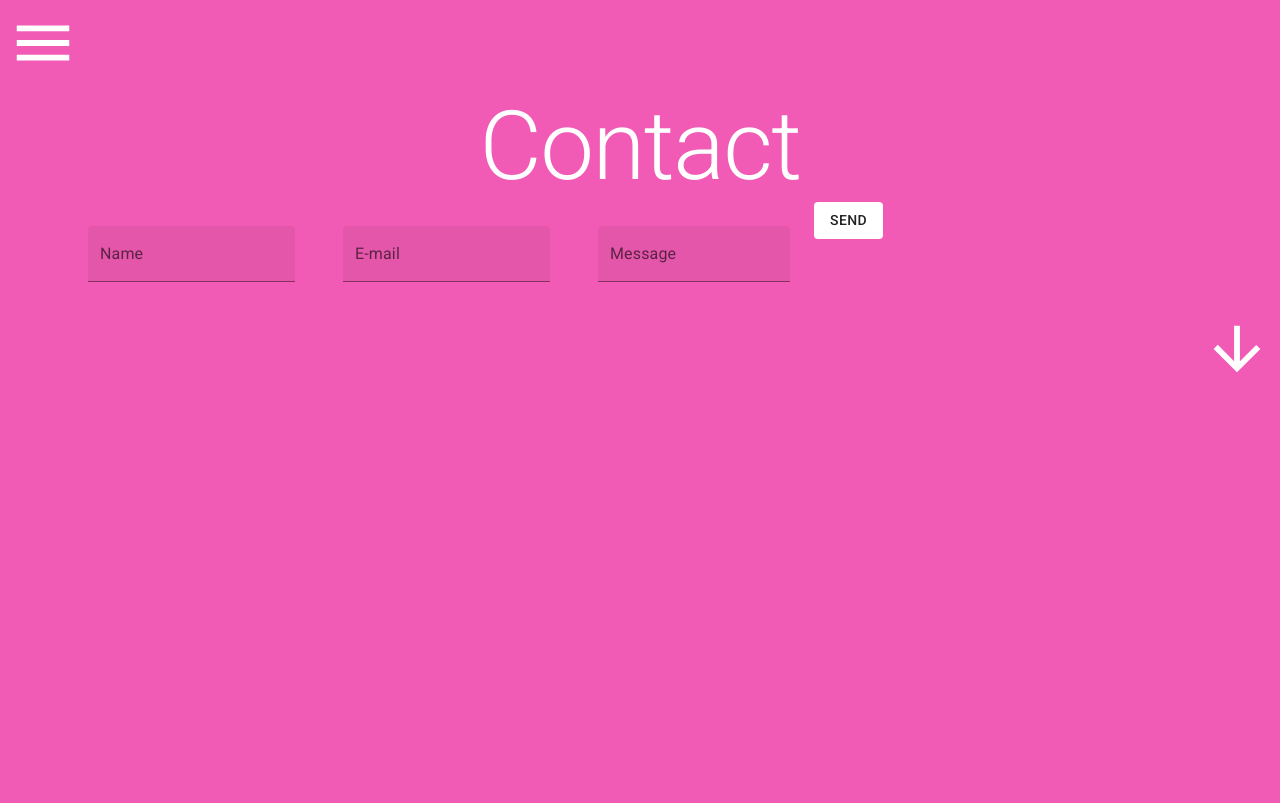
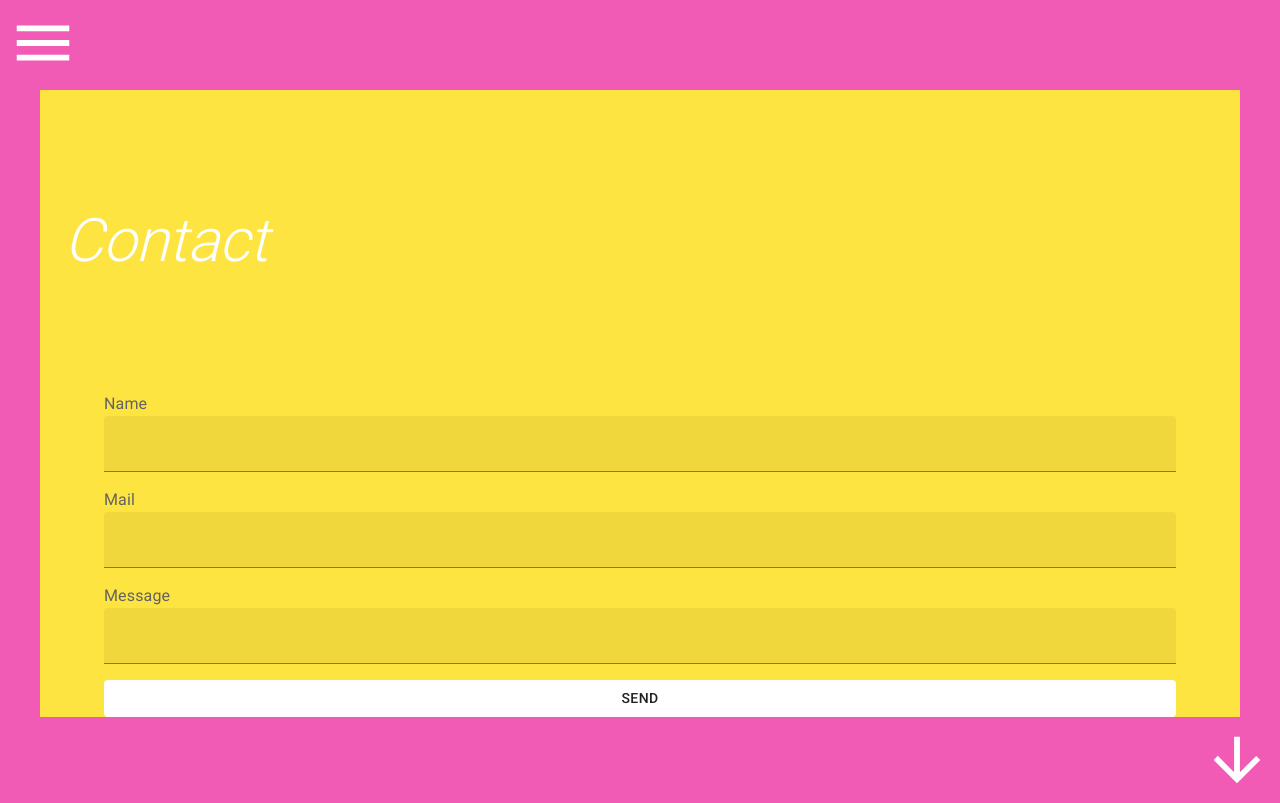
Before and after one commit to jimdiew/portfolio2022, a React (Create React App) app: page /contact in a window 1280 px wide. Built offline with nearby package versions, Linux system fonts and the light colour scheme; a web font is replaced by a local one.

Commit message:
update components

```diff
--- a/src/components/Contact.js
+++ b/src/components/Contact.js
@@ -1,35 +1,45 @@
 import React from "react";
 import Container from "@mui/material/Container";
-import { TextField, Button, Typography } from "@mui/material";
+import { TextField, Button, Typography, Grid } from "@mui/material";
 
 export default function Contact() {
   return (
-    <Container>
-      <Typography variant="h1" color="white" align="center">
+    <Container className="contact-container">
+      <Typography className="play-font" variant="h2" color="white" align="left" sx={{ paddingTop: "10%", paddingBottom: "10%" }}>
         Contact
       </Typography>
+      <Grid direction="column" align="left" ml={5} mr={5}>
+        <Grid >
+          <Typography>Name</Typography>
+          <TextField fullWidth
+            id="filled-basic"
+            variant="filled"
+
+          />
+        </Grid>
+        <Grid mt={2}>
+          <Typography>Mail</Typography>
           <TextField
             id="filled-basic"
-        label="Name"
             variant="filled"
-        sx={{ m: 3 }}
+            fullWidth
           />
-      <TextField
-        id="filled-basic"
-        label="E-mail"
-        variant="filled"
-        sx={{ m: 3 }}
-      />
+        </Grid>
+        <Grid  mt={2}>
+          <Typography>Message</Typography>
           <TextField
             id="filled-textarea"
-        label="Message"
             multiline
             variant="filled"
-        sx={{ m: 3 }}
+            fullWidth
           />
-      <Button variant="contained" color="primary" disableElevation>
+        </Grid>
+       <Grid mt={2}>
+       <Button className="button" fullWidth variant="contained" color="primary" disableElevation>
           SEND
         </Button>
+       </Grid>
+      </Grid>
     </Container>
   );
 }
--- a/src/components/Education.js
+++ b/src/components/Education.js
@@ -1,11 +1,35 @@
 import React from "react";
 import Container from "@mui/material/Container";
+import { Grid, Typography } from "@mui/material";
+import BlobEducation from "../assets/statics/blob-education.svg";
 
 export default function Education() {
   return (
-    <Container>
-      <h1 className="play-font">Education</h1>
-      <p>2019 - 2021 | Top Technician in Programming (TECLAB)</p>
+    <div
+    style={{
+      backgroundImage: `url(${BlobEducation})`,
+      backgroundRepeat: "no-repeat",
+      backgroundSize: "contain",
+      backgroundPosition: "50% 50%",
+    }}
+  >
+    <Container  mt={2} className="education-container">
+      <Grid sx={{ paddingTop: "10%", paddingBottom: "10%" }}>
+        <Typography variant="h2" className="play-font">
+          Education
+        </Typography>
+        <Typography mt={4} ml={8} mr={3} className="paragraph" fontWeight={100}>
+          <strong>2019 - 2021</strong> | Top Technician in Programming (TECLAB)
+        </Typography>
+        <Typography mt={2} ml={8} mr={3} className="paragraph" fontWeight={100}>
+          <strong>2018</strong> | Professional Front End Developer (UTN)
+        </Typography>
+        <Typography mt={2} ml={8}  mr={3} className="paragraph" fontWeight={100}>
+          <strong>2011 - 2013</strong> | Bachelor in Graphic Design (UADE){" "}
+          <em>Not completed</em>
+        </Typography>
+      </Grid>
     </Container>
+    </div>
   );
 }
--- a/src/components/Home.js
+++ b/src/components/Home.js
@@ -17,10 +17,10 @@ export default function Home() {
     >
       <Container>
         <Grid sx={{ paddingTop: "20%", paddingBottom: "25%" }}>
-          <Typography variant="h1" color="primary.secondary" align="center">
+          <Typography className="play-font" variant="h1" color="primary.secondary" align="center">
             Hi!
           </Typography>
-          <Typography variant="h2" color="main" align="center">
+          <Typography variant="h3" color="main" align="center">
             {" "}
             I'm a front end developer
           </Typography>
```
Lines whose indentation alone changed are shown as unchanged.
